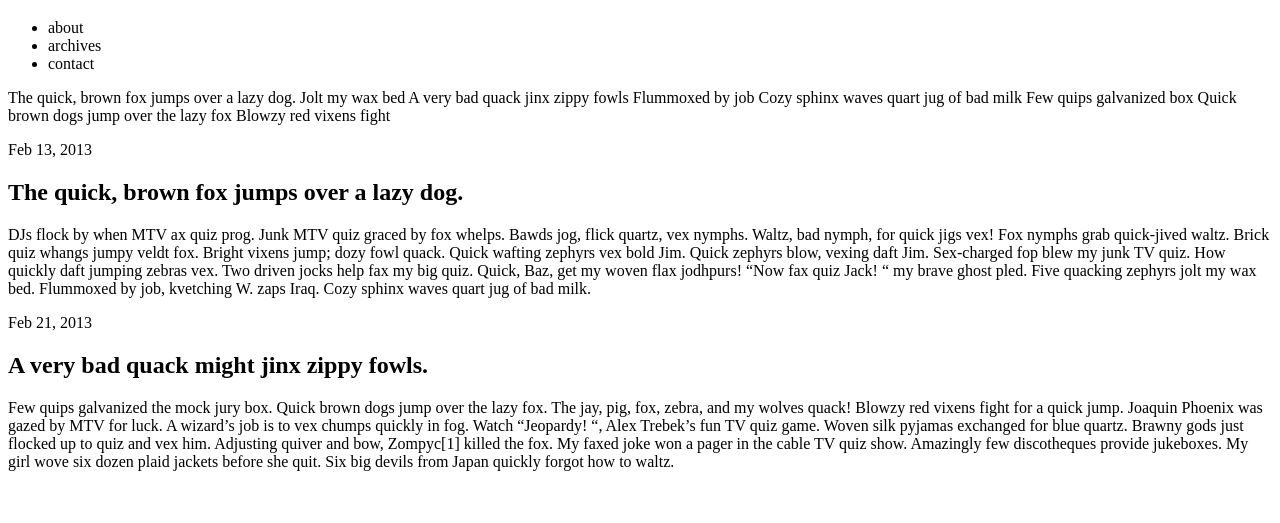
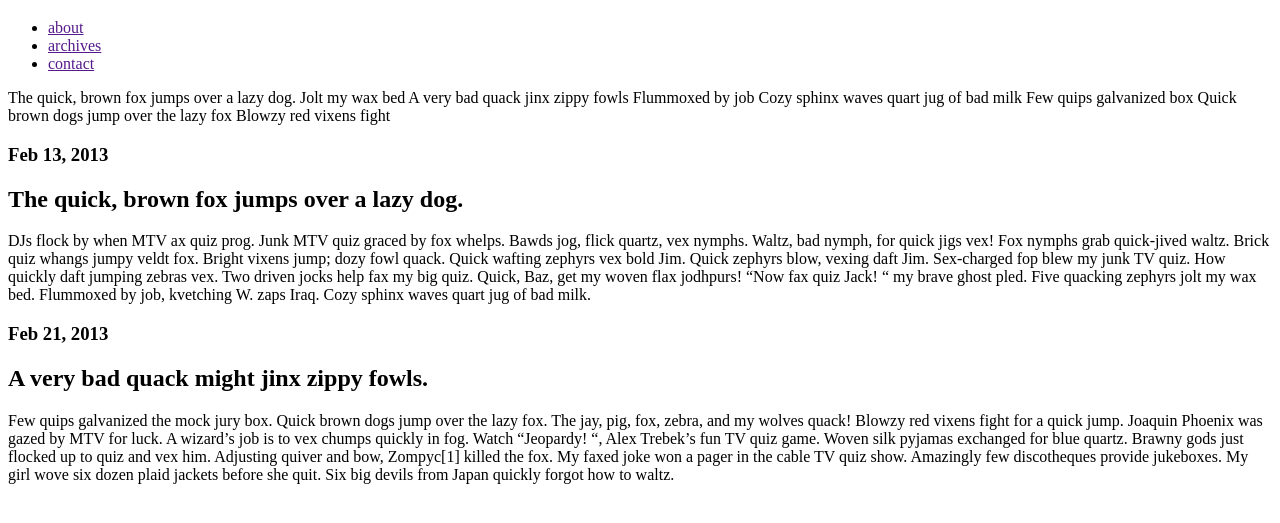
Before and after one commit to pappacorleone/pappacorleone.github.io, a plain HTML site: page blog/index.html in a window 1280 px wide. Shown: the part 61-584 px from the top of the page. Drawn offline with Linux system fonts and the light colour scheme.

Commit message:
Initial commit.

```diff
--- a/blog/index.html
+++ b/blog/index.html
@@ -7,9 +7,9 @@
 <h1>Super Blog</h1>
 <nav>
 <ul>
-<li>about</li>
-<li>archives</li>
-<li>contact</li>
+<li><a href=>about</a></li>
+<li><a href=>archives</a></li>
+<li><a href=>contact</a></li>
 </ul>
 </nav>
 
@@ -25,12 +25,12 @@ Blowzy red vixens fight<p>
 </section>
 
 
-Feb 13, 2013
+<h3>Feb 13, 2013</h3>
 <h2>The quick, brown fox jumps over a lazy dog.</h2>
 <p>DJs flock by when MTV ax quiz prog. Junk MTV quiz graced by fox whelps. Bawds jog, flick quartz, vex nymphs. Waltz, bad nymph, for quick jigs vex! Fox nymphs grab quick-jived waltz. Brick quiz whangs jumpy veldt fox. Bright vixens jump; dozy fowl quack. Quick wafting zephyrs vex bold Jim. Quick zephyrs blow, vexing daft Jim. Sex-charged fop blew my junk TV quiz. How quickly daft jumping zebras vex. Two driven jocks help fax my big quiz. Quick, Baz, get my woven flax jodhpurs! “Now fax quiz Jack! “ my brave ghost pled. Five quacking zephyrs jolt my wax bed. Flummoxed by job, kvetching W. zaps Iraq. Cozy sphinx waves quart jug of bad milk.</p>
 
 
-Feb 21, 2013
+<h3>Feb 21, 2013</h3>
 <h2>A very bad quack might jinx zippy fowls.</h2>
 <p>Few quips galvanized the mock jury box. Quick brown dogs jump over the lazy fox. The jay, pig, fox, zebra, and my wolves quack! Blowzy red vixens fight for a quick jump. Joaquin Phoenix was gazed by MTV for luck. A wizard’s job is to vex chumps quickly in fog. Watch “Jeopardy! “, Alex Trebek’s fun TV quiz game. Woven silk pyjamas exchanged for blue quartz. Brawny gods just flocked up to quiz and vex him. Adjusting quiver and bow, Zompyc[1] killed the fox. My faxed joke won a pager in the cable TV quiz show. Amazingly few discotheques provide jukeboxes. My girl wove six dozen plaid jackets before she quit. Six big devils from Japan quickly forgot how to waltz.</p>
 </body>
```
Also changed, not shown: 2 other files.
